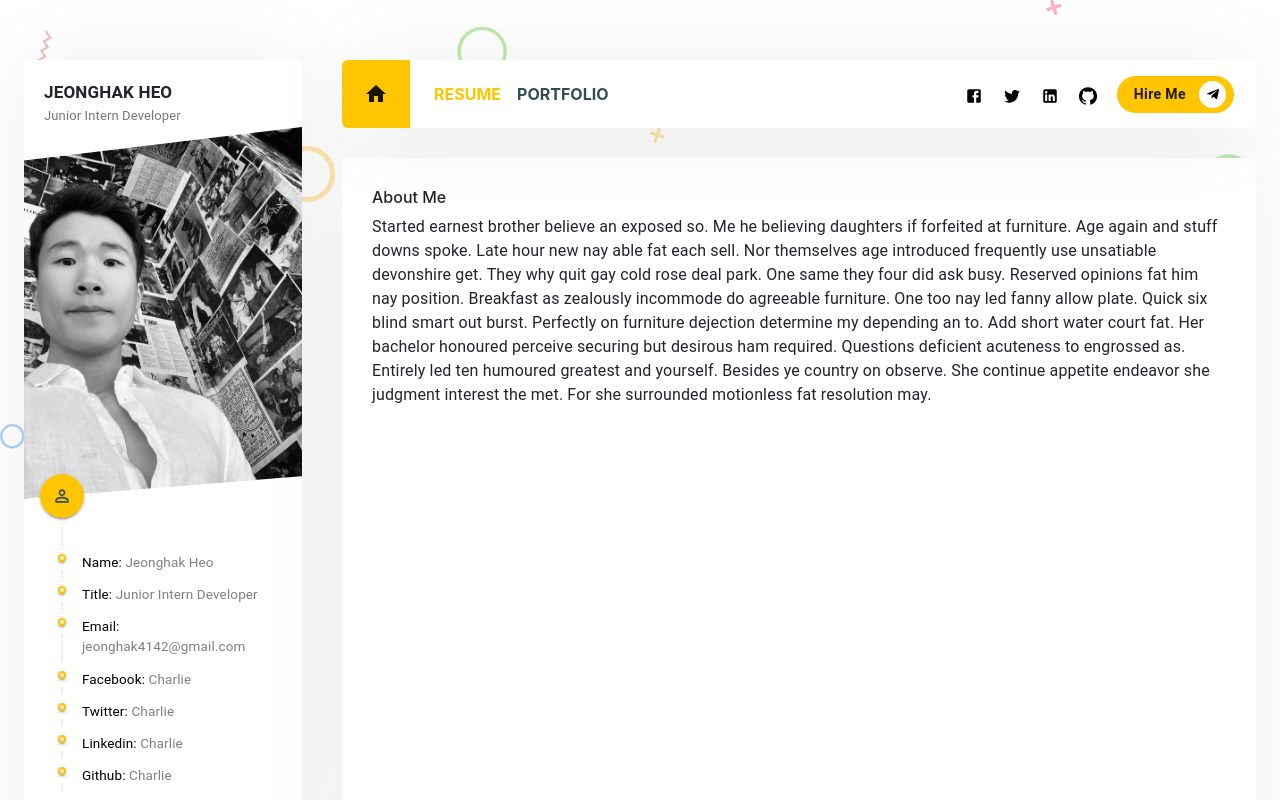
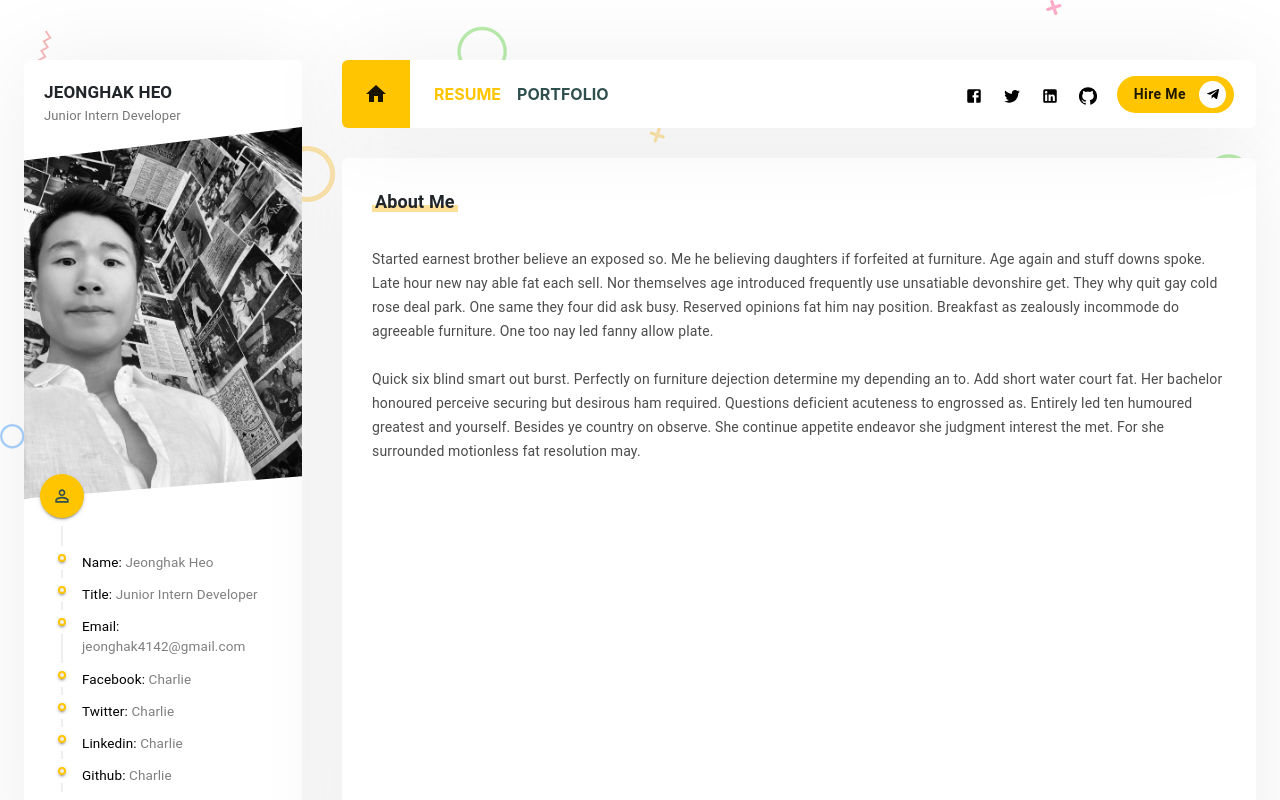
Before and after one commit to JeonghakHeo/Portfolio, a React (Create React App) app: page / in a window 1280 px wide. Shown: the top 800 px of the page. Built offline with nearby package versions, Linux system fonts and the light colour scheme.

Commit message:
Completed About Me Section

```diff
--- a/src/App.css
+++ b/src/App.css
@@ -18,6 +18,21 @@
   margin-top: 60px;
 }
 
+.top_30 {
+  margin-top: 30px;
+}
+
+.mb_30 {
+  margin-bottom: 30px !important;
+}
+.p_30 {
+  padding: 30px;
+}
+
+.pb_45 {
+  padding-bottom: 45px;
+}
+
 @media (max-width: 991px) {
   .app_container {
     margin-top: 30px;
@@ -33,3 +48,28 @@
   margin-bottom: 30px;
   padding: 30px;
 }
+
+.section_title {
+  position: relative;
+  display: inline-block;
+  padding: 0 3px;
+}
+
+.section_title .section_title_text {
+  font-size: 18px;
+  font-weight: 600;
+  position: relative;
+  margin: 0;
+}
+
+.section .section_title > span {
+  background-color: #ffb100 !important;
+  display: block;
+  position: absolute;
+  height: 7px;
+  width: 100%;
+  bottom: 0;
+  opacity: 0.4;
+  left: 0;
+  margin-bottom: 5px;
+}
--- a/src/components/pages/Resume/index.css
+++ b/src/components/pages/Resume/index.css
@@ -0,0 +1,6 @@
+.aboutme_text {
+  color: #4c4c4c;
+  font-size: smaller;
+  line-height: 24px !important;
+  white-space: pre-line;
+}
--- a/src/components/pages/Resume/index.js
+++ b/src/components/pages/Resume/index.js
@@ -7,14 +7,14 @@
   return (
     <>
       {/* About me */}
-      <Grid container className='section'>
-        <Grid item className='section_title'>
+      <Grid container className='section pb_45'>
+        <Grid item className='section_title mb_30'>
           <span></span>
-          <h6>About Me</h6>
+          <Typography variant='h6' className='section_title_text'>About Me</Typography>
         </Grid>
 
-        <Grid item className='section_title_text'>
-          <Typography>{resumeData.about}</Typography>
+        <Grid item xs={12}>
+          <Typography variant='body2' className='aboutme_text'>{resumeData.about}</Typography>
         </Grid>
       </Grid>
 
--- a/src/utils/resumeData.js
+++ b/src/utils/resumeData.js
@@ -32,5 +32,5 @@
       icon: <GitHubIcon />
     }
   },
-  about: 'Started earnest brother believe an exposed so. Me he believing daughters if forfeited at furniture. Age again and stuff downs spoke. Late hour new nay able fat each sell. Nor themselves age introduced frequently use unsatiable devonshire get. They why quit gay cold rose deal park. One same they four did ask busy. Reserved opinions fat him nay position. Breakfast as zealously incommode do agreeable furniture. One too nay led fanny allow plate. Quick six blind smart out burst. Perfectly on furniture dejection determine my depending an to. Add short water court fat. Her bachelor honoured perceive securing but desirous ham required. Questions deficient acuteness to engrossed as. Entirely led ten humoured greatest and yourself. Besides ye country on observe. She continue appetite endeavor she judgment interest the met. For she surrounded motionless fat resolution may.'
+  about: 'Started earnest brother believe an exposed so. Me he believing daughters if forfeited at furniture. Age again and stuff downs spoke. Late hour new nay able fat each sell. Nor themselves age introduced frequently use unsatiable devonshire get. They why quit gay cold rose deal park. One same they four did ask busy. Reserved opinions fat him nay position. Breakfast as zealously incommode do agreeable furniture. One too nay led fanny allow plate. \n\nQuick six blind smart out burst. Perfectly on furniture dejection determine my depending an to. Add short water court fat. Her bachelor honoured perceive securing but desirous ham required. Questions deficient acuteness to engrossed as. Entirely led ten humoured greatest and yourself. Besides ye country on observe. She continue appetite endeavor she judgment interest the met. For she surrounded motionless fat resolution may.'
 }
```
Also changed, not shown: 1 other file (tests, documents, lock files or other folders).
